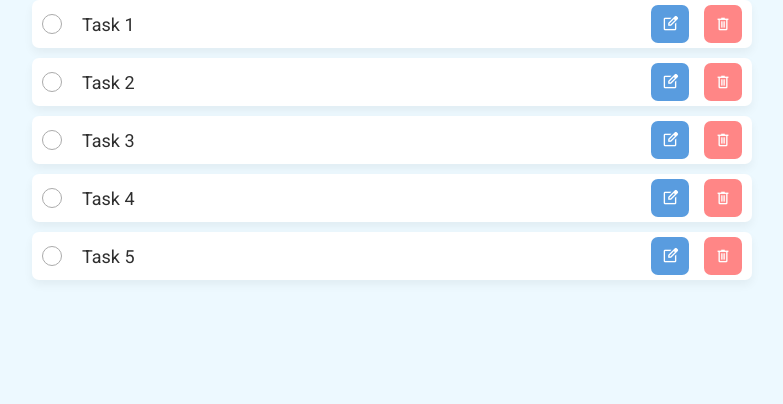
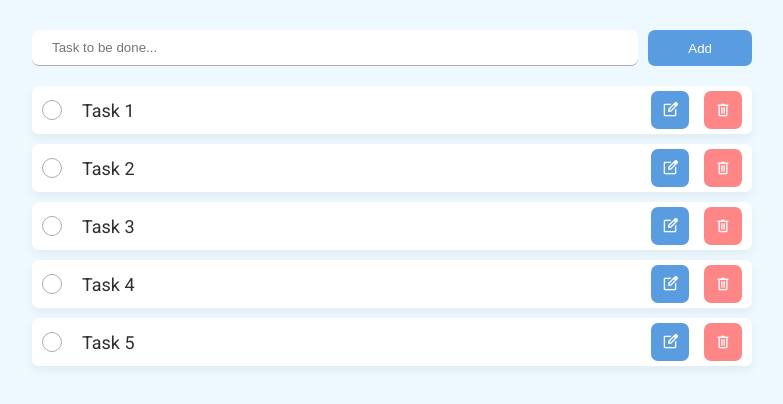
Before and after one commit to NERFTHISPLS/CRM-System, a React (Vite) app: page / in a window 1280 px wide. Shown: the top 404 px of the page, without its empty margins (248-1031 px from the left). Built offline with nearby package versions, Linux system fonts and the light colour scheme.

Commit message:
create new task form

```diff
--- a/src/components/AppLayout/AppLayout.module.scss
+++ b/src/components/AppLayout/AppLayout.module.scss
@@ -1,5 +1,6 @@
 .todoList {
   margin: 0 auto;
+  margin-top: 3rem;
   width: 72rem;
   min-height: 70vh;
 }
--- a/src/components/AppLayout/AppLayout.tsx
+++ b/src/components/AppLayout/AppLayout.tsx
@@ -1,9 +1,11 @@
+import NewTaskForm from '../NewTaskForm/NewTaskForm';
 import TasksList from '../TasksList/TasksList';
 import styles from './AppLayout.module.scss';
 
 function AppLayout() {
   return (
     <section className={styles.todoList}>
+      <NewTaskForm />
       <TasksList />
     </section>
   );
--- a/src/components/Button/Button.module.scss
+++ b/src/components/Button/Button.module.scss
@@ -16,6 +16,10 @@
 
 .small {
   padding: 1rem;
+}
+
+.medium {
+  padding: 1rem 4rem;
 }
 
 .neutral {
--- /dev/null
+++ b/src/components/NewTaskForm/NewTaskForm.module.scss
@@ -0,0 +1,22 @@
+@use '/src/styles/constants';
+
+.form {
+  display: flex;
+  gap: 1rem;
+  margin-bottom: 2rem;
+}
+
+.input {
+  flex: 1;
+  padding: 1rem 2rem;
+  color: inherit;
+  outline: none;
+  border: none;
+  border-bottom: 1px solid constants.$color-grey-light;
+  border-radius: 7px;
+
+  &:focus,
+  &:active {
+    border-bottom-color: constants.$color-grey;
+  }
+}
--- /dev/null
+++ b/src/components/NewTaskForm/NewTaskForm.tsx
@@ -0,0 +1,23 @@
+import { useState } from 'react';
+import Button from '../Button/Button';
+
+import styles from './NewTaskForm.module.scss';
+
+function NewTaskForm() {
+  const [taskText, setTaskText] = useState('');
+
+  return (
+    <form className={styles.form}>
+      <input
+        className={styles.input}
+        type="text"
+        placeholder="Task to be done..."
+        value={taskText}
+        onChange={e => setTaskText(e.target.value)}
+      />
+      <Button size="medium">Add</Button>
+    </form>
+  );
+}
+
+export default NewTaskForm;
--- a/src/styles/_constants.scss
+++ b/src/styles/_constants.scss
@@ -1,4 +1,5 @@
 $color-grey-light: #ababab;
+$color-grey: #737373;
 $color-white: #fff;
 $color-blue: #599cdf;
 $color-blue-light: #edf9ff;
```
